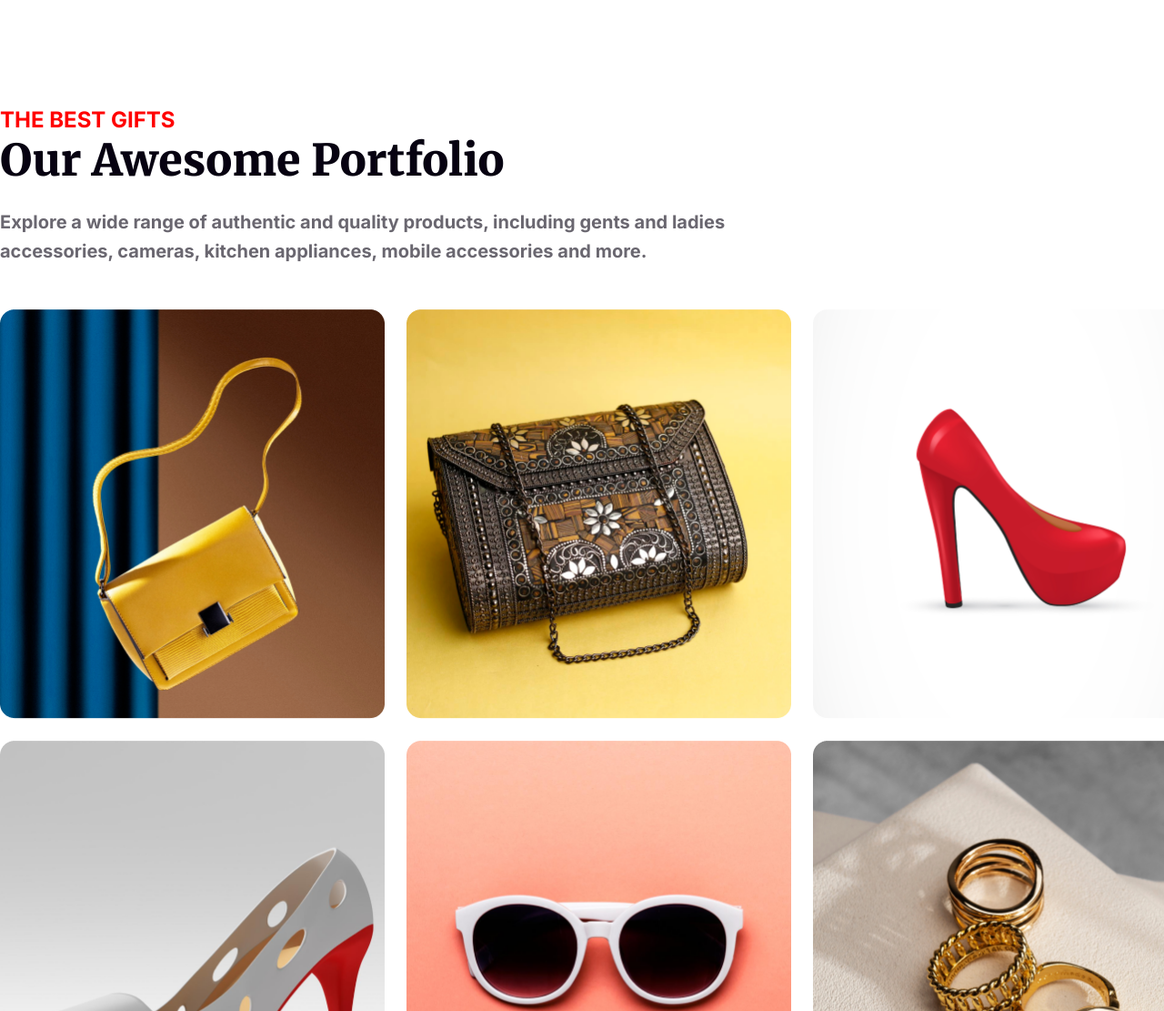
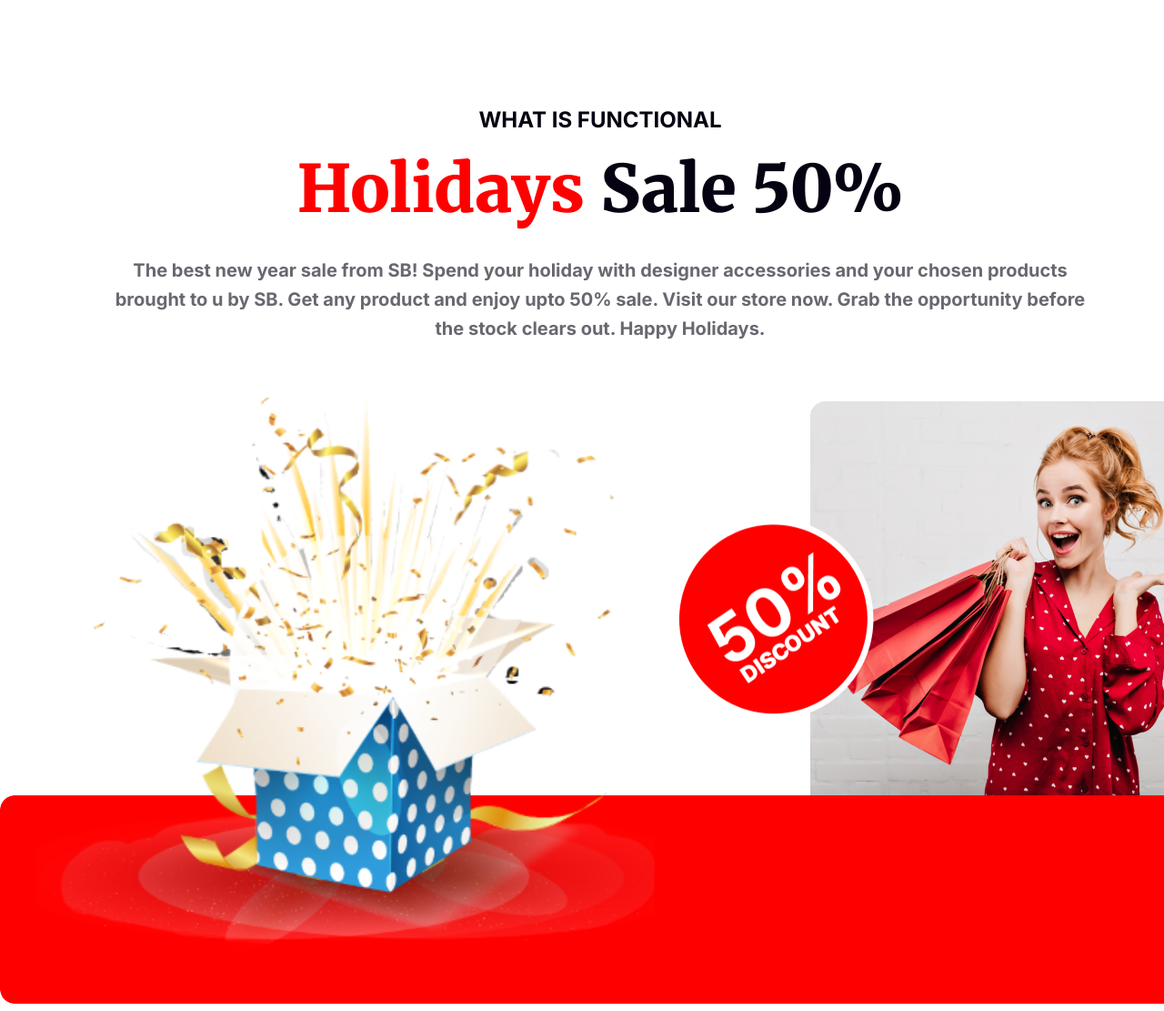
Before and after one commit to mrbalok019/B9A1-SBassignment1, a plain HTML site: page index.html in a window 1280 px wide. Shown: the part 3513-4624 px from the top of the page at 91% size. Drawn offline with nearby package versions, Linux system fonts and the light colour scheme.

Commit message:
full complete

```diff
--- a/index.html
+++ b/index.html
@@ -71,7 +71,7 @@
                 <h4>NEW BEST OFFER</h4>
                 <h2> Coming Soon</h2>
                 <p>Many new offers will be available Soon.
-                    please keep eye on our website for new exciting
+                    Please keep eye on our website SB for new exciting
                     offers.
                 </p>
             </div>
@@ -84,7 +84,31 @@
             </div>
         </section>
 
+        <!-- holiday sale part -->
+        <section class="sale">
+            <div class="saletext">
+                <h4>   WHAT IS FUNCTIONAL</h2>
+                <h2><span style="color: #F00;">Holidays</span> Sale 50%</h2>
+                <p>The best new year sale from SB! Spend your holiday with
+                    designer accessories and your chosen products brought to u by SB.
+                    Get any product and enjoy upto 50% sale.
+                    Visit our store now. Grab the opportunity before the stock
+                    clears out. Happy Holidays.
+                </p>
+            </div>
+            <div class="saleimage">
+                <div class="percent">
+                    <img class="percentgirl" src="resources/Rectangle 1.png" alt="">
+                    <img class="percentimg" src="resources/Group 44.png" alt="">
+                </div>
+                <div class="giftboxarea">
+                    <img class="redbox" src="resources/Rectangle 2.png" alt="">
+                    <img class="giftbox" src="resources/Group 75-fotor.png" alt="">
 
+                </div>
+
+            </div>
+        </section>
         <!-- SB portfolio section -->
         <section class="portfolio">
             <div class="portfoliotext">
--- a/style.css
+++ b/style.css
@@ -306,6 +306,116 @@ max-width: 550px;
     height: 140px;
 }
 
+/* sale */
+.sale{
+    max-width: 1320px;
+    height: 987px;
+
+
+    align-content: center;
+    margin: 120px auto 0 auto;
+}
+
+.saletext{
+    width: 1320px;
+    text-align: center;
+    margin-bottom: 64px;
+
+
+}
+.saletext h4{
+    text-align: center;
+    color: #070211;
+    font-family: Inter;
+    font-size: 24px;
+    font-style: normal;
+    font-weight: 500;
+    line-height: normal;
+}
+
+.saletext h2{
+    margin:16px 0 28px 0;
+    color: #070211;
+
+    text-align: center;
+    font-family: Merriweather;
+    font-size: 72px;
+    font-style: normal;
+    font-weight: 900;
+    line-height: normal;
+}
+
+.saletext p{
+    color: rgba(7, 2, 17, 0.60);
+    /* width: 1068px; */
+    text-align: center;
+    font-family: Inter;
+    font-size: 20px;
+    font-style: normal;
+    font-weight: 500;
+    line-height: 32px;
+    margin-left: 126px;
+    margin-right: 126px;
+}
+
+.saleimage{
+    /* display: flex;
+    justify-content: space-between; */
+}
+.giftboxarea{
+    position: relative;
+}
+.redbox{
+    width: 1320px;
+    height: 229px;
+    border-radius: 16px 0px 16px 16px;
+    position: relative;
+
+}
+.giftbox{
+    width: 796px;
+    height: 662px;
+    position: absolute;
+    bottom: 44px;
+    left: 0;
+    /* left: 176px; */
+
+}
+
+.percent{
+    /* max-width: 573px; */
+    height: 433px;
+    /* display: flex; */
+    align-items: right;
+
+    position: relative;
+
+}
+.percentgirl{
+    width: 429px;
+    height: 433px;
+    position: relative;
+    left: 891px;
+    border-radius: 16px 16px 0px 0px;
+
+
+}
+.percentimg{
+    width: 306.841px;
+    height: 306.841px;
+    /* background-size: auto;
+    background-color: #070211;
+    border-radius: 100%; */
+    position: absolute;
+    top: 86px;
+    right: 276px;
+
+}
+
+
+
+
+
 /* portfolio area */
 .portfolio{
     width: 1320px;
```
Also changed, not shown: resources/Group 75-fotor.png (added), resources/Group_75-2.png (added), resources/Group_75-removebg-preview.png (added).
